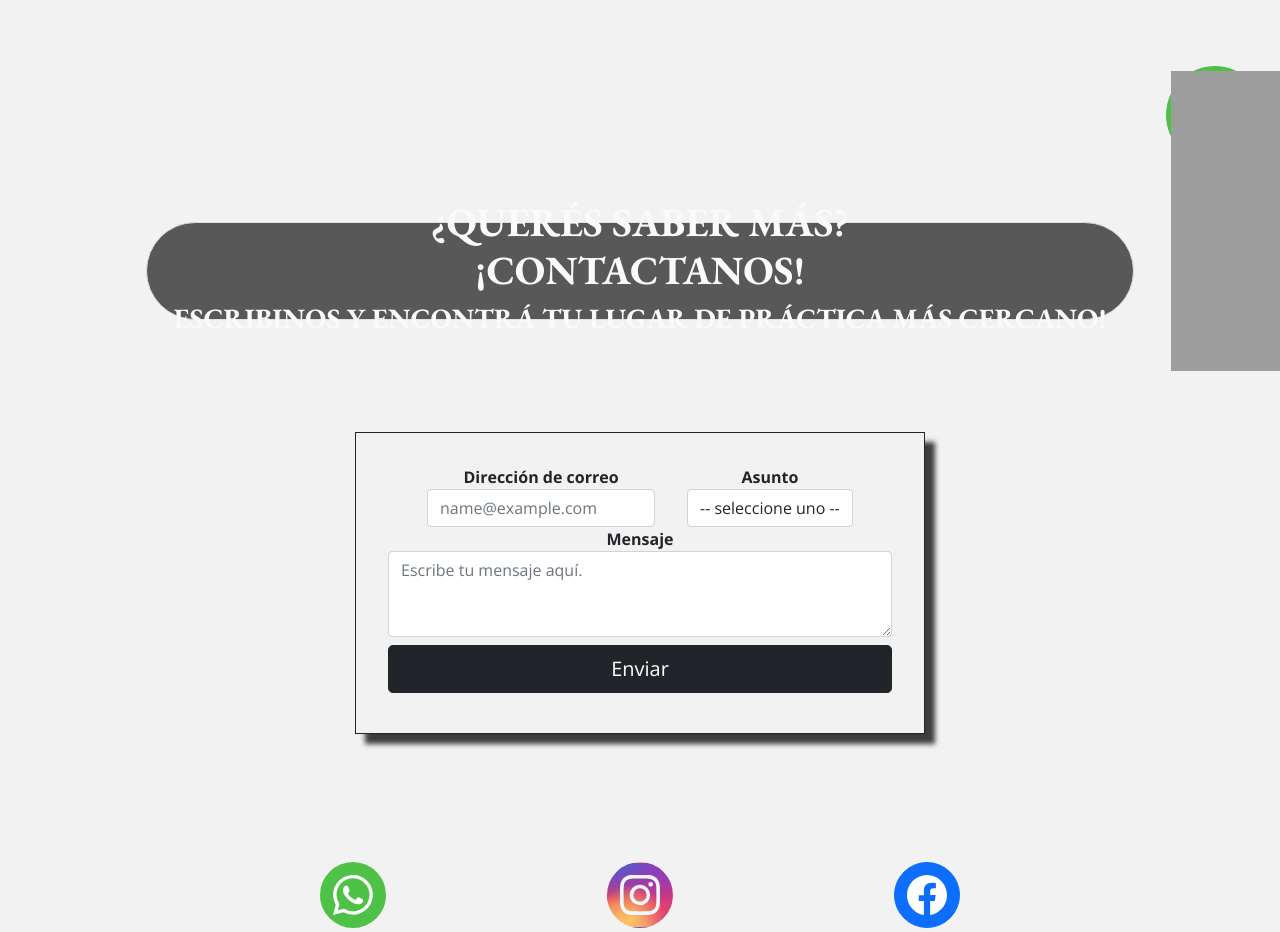
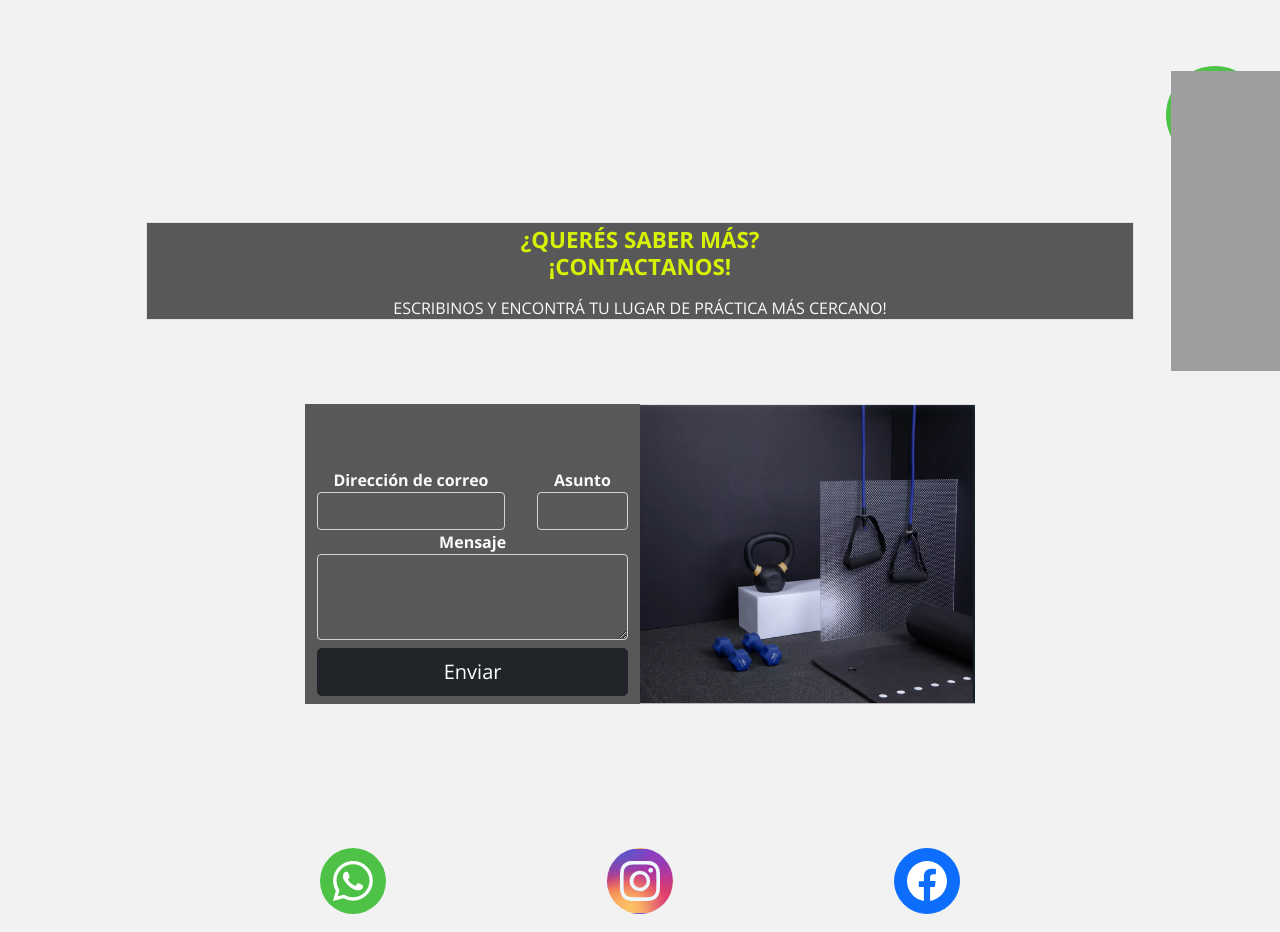
Before and after one commit to infosergio2020/Laplatatkd, a Flask app: page /contacto in a window 1280 px wide. Shown: the part 622-1554 px from the top of the page. Run offline with Flask 2, Linux system fonts and the light colour scheme; some libraries are stand-ins or nearby versions; grey boxes are pictures that could not be loaded.

Commit message:
se hicieron cambios en contacto

```diff
--- a/static/scss/_contacto.scss
+++ b/static/scss/_contacto.scss
@@ -30,10 +30,54 @@
 .icono_left{
     margin-left: 8rem;
  }
+.cont_text_area{
 
+    width: 100%;
+}
+ .contenedor_form{
+     display: flex;
+     flex-direction: column;
+     align-items: center;
+
+     background-color: var(--primary-light);
+ }
  .form_juntar_correo_asunto{
     display: flex;
     flex-direction: row;
     justify-content: center;
     gap: 2rem;
  }
+
+ @media (max-width: 980px){
+    .centrar-div-col {
+      display: flex;
+      justify-content: center;
+      flex-direction: column;
+      align-items: center;
+    }
+
+  }
+
+
+.margin_top{
+    margin-top: 4rem;
+}
+
+.form-control {
+    background-color: var(--primary-light)!important;
+    color: var(--text-on-p)!important;
+}
+
+.placeholder {
+    background-color: var(--primary-light)!important;
+    color: var(--text-on-p)!important;
+}
+
+.contenedor_contacto{
+    display: flex;
+    justify-content: center;
+}
+
+.tamaño_formulario_img{
+    width: 60%;
+}
--- a/templates/contacto.html
+++ b/templates/contacto.html
@@ -5,8 +5,14 @@
 </section>
 
 <div id="contac" class="container-md margin-bene">
+  <div class="centrar-div">
+    <div id="kukkiwon" class="centrar-text bg-p-light py-5 text-center border anchuraCard">
+      <h1 class="txt-color-sl mt-5">¿Querés saber más?<br> ¡Contactanos! </h1>
+      <h3 class="tam_h2 py-5 mb-3">Escribinos y encontrá tu lugar de práctica más cercano!</h3>
+    </div>
+  </div>
     <div class="row mt-1 mb-4 text-center">
-        <div class="col-12 mb-5">
+        <!-- <div class="col-12 mb-5">
 
            <div class=" centrar-div">
              <div id="kukkiwon" class="centrar-text bg-p-light py-5 text-center border anchuraCard rounded-pill">
@@ -16,19 +22,30 @@
               </div>
             </div>
 
+        </div> -->
+        <div class="contenedor_contacto">
+          <div class="row  flex-row-reverse gap-0 py-3 tamaño_formulario_img">
+              <div class="col-md-6 p-0">
+
+                  <img src="../static/img/contacto/formulario.png" width="100%" height="100%" alt="">
+
+
               </div>
+              <div class="col-md-6 text-light contenedor_form">
 
-        <div class="col-6 offset-3 border border-dark text-dark sombra" style="padding: 2rem;">
-            <form action="https://formsubmit.co/oriailigo1@gmail.com" method="POST">
-              <div class="form_juntar_correo_asunto">
+                    <form  action="https://formsubmit.co/oriailigo1@gmail.com" method="POST">
+                      <div class="margin_top">
+
+
+                      <div class="form_juntar_correo_asunto ">
                         <div class="form-group">
                           <label for="exampleFormControlInput1" class="fw-bold">Dirección de correo</label>
-                  <input type="email" name="email" class="form-control" required id="exampleFormControlInput1" placeholder="name@example.com">
+                          <input type="email" name="email" class="form-control" required id="exampleFormControlInput1" >
                         </div>
                         <div class="form-group">
                           <label for="exampleFormControlSelect1" class="fw-bold">Asunto</label>
                           <select class="form-control" name="option" id="exampleFormControlSelect1">
-                    <option selected disabled>-- seleccione uno --</option>
+                            <option selected disabled></option>
                             <option>sedes</option>
                             <option>membresía</option>
                             <option>3</option>
@@ -37,17 +54,24 @@
                           </select>
                         </div>
                       </div>
-            <div class="form-group">
+                        <div class="form-group cont_text_area">
                           <label for="exampleFormControlTextarea1" class="fw-bold">Mensaje</label>
-              <textarea name="message" placeholder="Escribe tu mensaje aquí." required class="form-control" id="exampleFormControlTextarea1" rows="3"></textarea>
+                          <textarea name="message" required class="form-control" id="exampleFormControlTextarea1" rows="3"></textarea>
                         </div>
                         <input type="hidden" name="_subject" value="¡Nuevo email wooo!">
                         <input type="hidden" name="_next" value="https://laplatatkd-demo.herokuapp.com/mensajeEnviado">
                         <div class="d-flex my-2">
                             <button type="submit" class="btn btn-dark btn-lg btn-block">Enviar</button>
                         </div>
+
+                      </div>
                     </form>
                 </div>
+
+          </div>
+
+        </div>
+
 
     </div>
     <div class="row text-center mx-auto redes_altura">
```
Also changed, not shown: static/css/main.css, static/img/contacto/formulario.png (added), 1 other file. Lines whose indentation alone changed are shown as unchanged.
